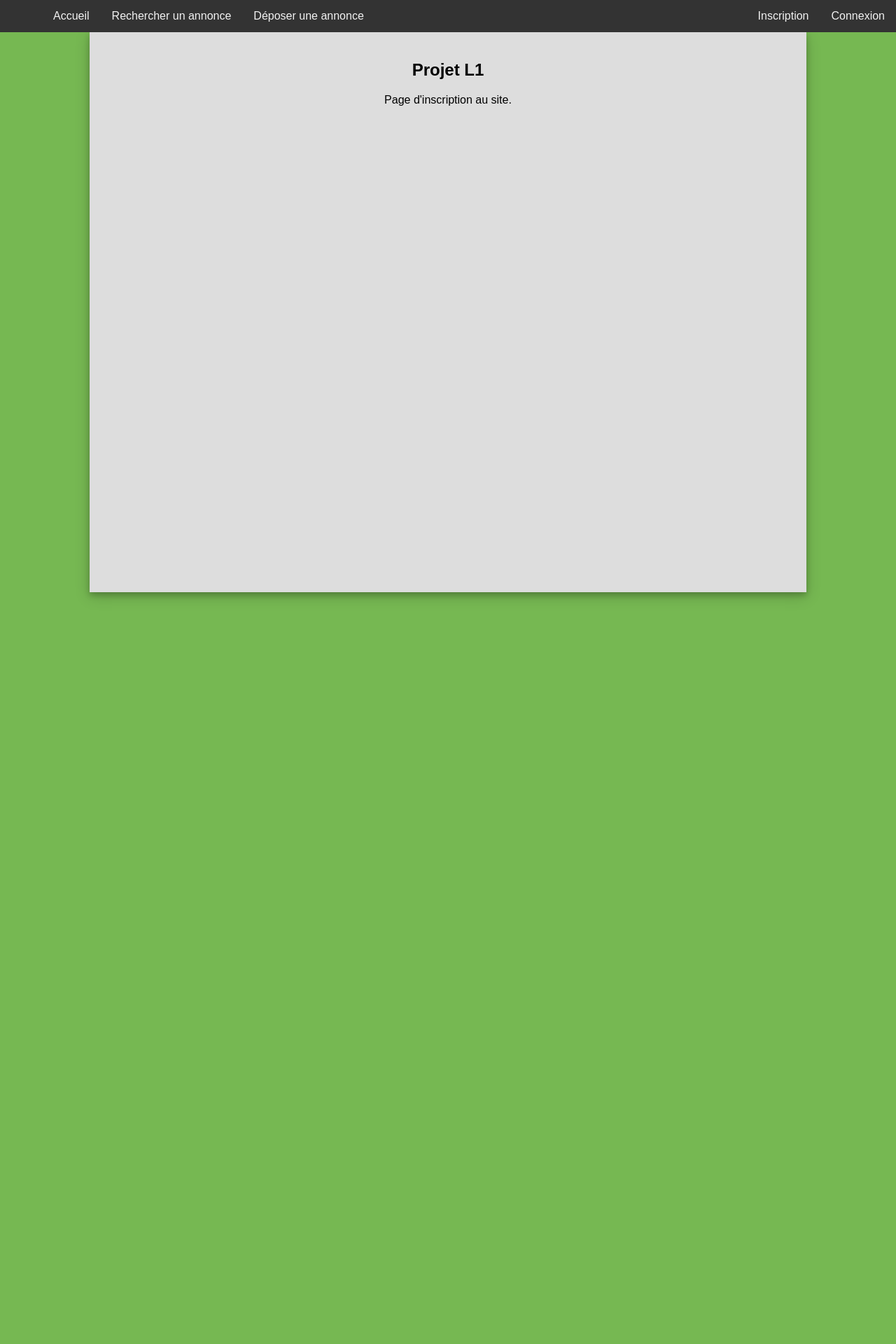
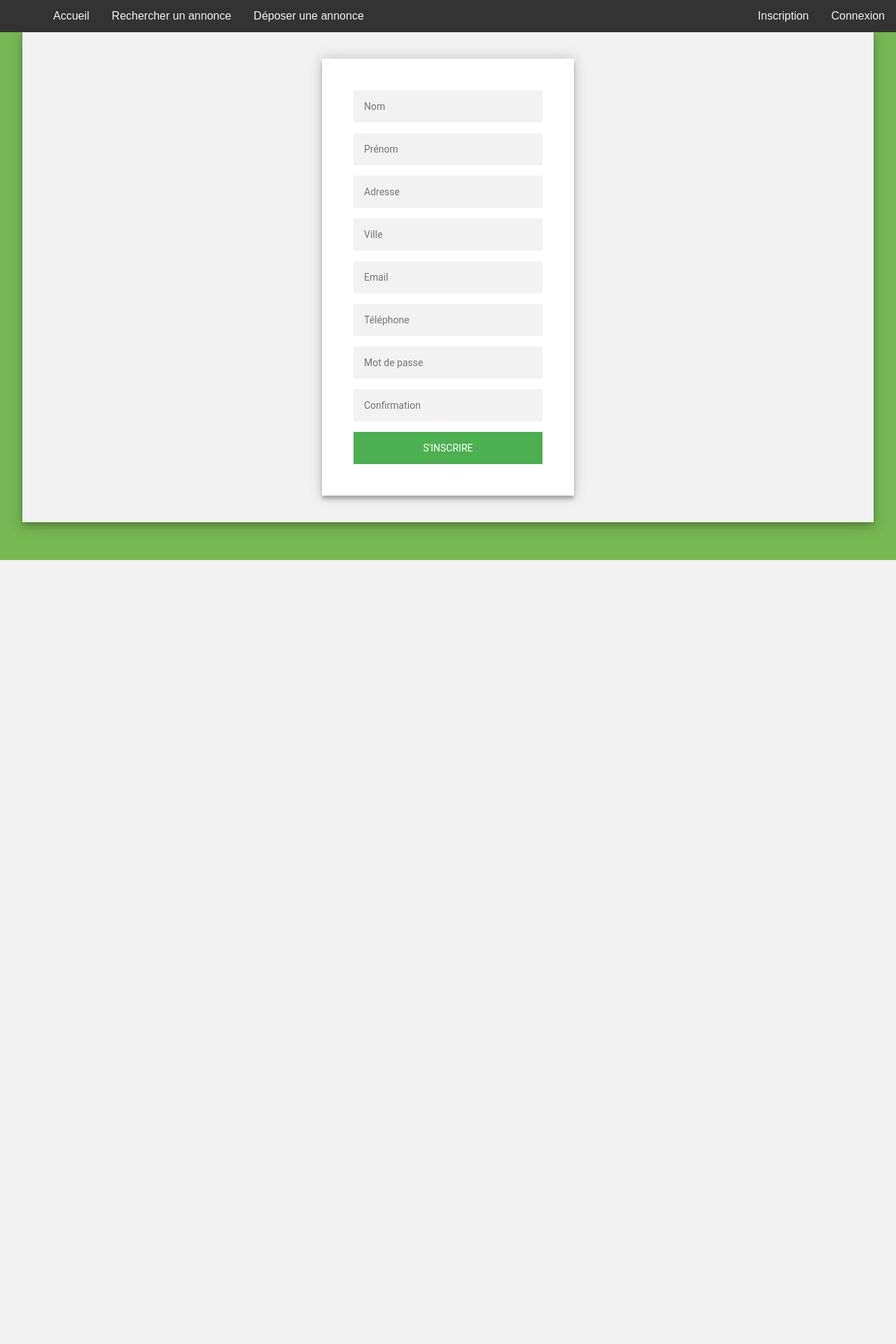
Before and after one commit to SimonFre/WEB, a PHP site: page /signin.php in a window 1280 px wide. Shown: the top 1920 px of the page at 70% size. After the commit the page ends 800 px from the top, so only its background shows below. Run offline with PHP 8.4, Linux system fonts and the light colour scheme.

Commit message:
form styling

```diff
--- a/css/main.css
+++ b/css/main.css
@@ -6,7 +6,6 @@
 body {
   margin: 0;
   background: #76b852; /* fallback for old browsers */
-  height: 5000px;
   font-family: Arial, Helvetica, sans-serif;
 }
 
@@ -15,6 +14,7 @@ body {
     overflow: hidden;
     position: sticky;
     padding-left: 20px;
+    z-index: 2;
     margin: 0;
     top: 0;
     width: 100%;
@@ -45,12 +45,11 @@ body {
 .content {
     display: block;
     padding: 20px;
-    background-color: #ddd;
+    background-color: #f2f2f2;
     text-align: center;
-    width: 80%;
-    min-height: 800px;
-    margin-left: auto;
-    margin-right: auto;
+    width: 95%;
+    height: 700px;
+    margin: auto;
     box-shadow: 0 4px 8px 0 rgba(0, 0, 0, 0.2), 0 6px 20px 0 rgba(0, 0, 0, 0.19);
 }
 
--- a/css/signup.css
+++ b/css/signup.css
@@ -1,14 +1,11 @@
-.login-page {
-  width: 360px;
-  padding: 8% 0 0;
-  margin: auto;
-}
 .form {
   position: relative;
-  z-index: 1;
-  background: #FFFFFF;
+  background-color: #ffffff;
   max-width: 360px;
-  margin: 0 auto 100px;
+  top: 50%;
+  transform: translateY(-50%);
+  margin-left: auto;
+  margin-right: auto;
   padding: 45px;
   text-align: center;
   box-shadow: 0 0 20px 0 rgba(0, 0, 0, 0.2), 0 5px 5px 0 rgba(0, 0, 0, 0.24);
--- a/signin.php
+++ b/signin.php
@@ -2,9 +2,22 @@
 require_once('header.php');
 ?>
 
+<link rel="stylesheet" href="./css/signup.css" />
+  <div class="form">
 
-      <h2>Projet L1</h2>
-      <p>Page d'inscription au site.</p>
+    <form class="login-form">
+      <input type="text" placeholder="Nom" required/>
+      <input type="text" placeholder="Prénom" required/>
+      <input type="text" placeholder="Adresse"/>
+      <input type="text" placeholder="Ville" required/>
+      <input type="text" placeholder="Email" required/>
+      <input type="text" placeholder="Téléphone"/>
+      <input type="password" placeholder="Mot de passe" required/>
+      <input type="password" placeholder="Confirmation" required/>
+      <button>S'inscrire</button>
+    </form>
+  </div>
+
 
 <?php
 require_once('footer.php');
```
Also changed, not shown: other parts of css/signup.css (+0 -35 lines), signup.php (+8 -9 lines).
